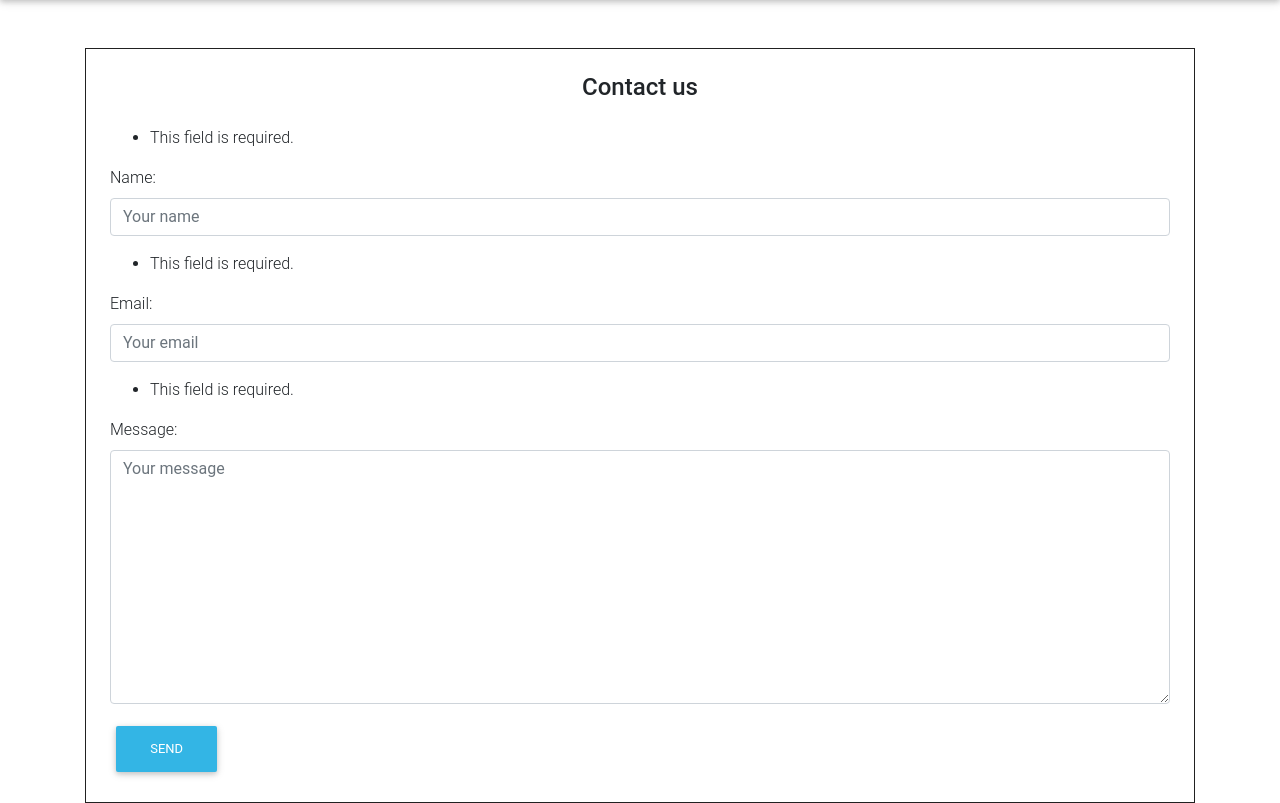
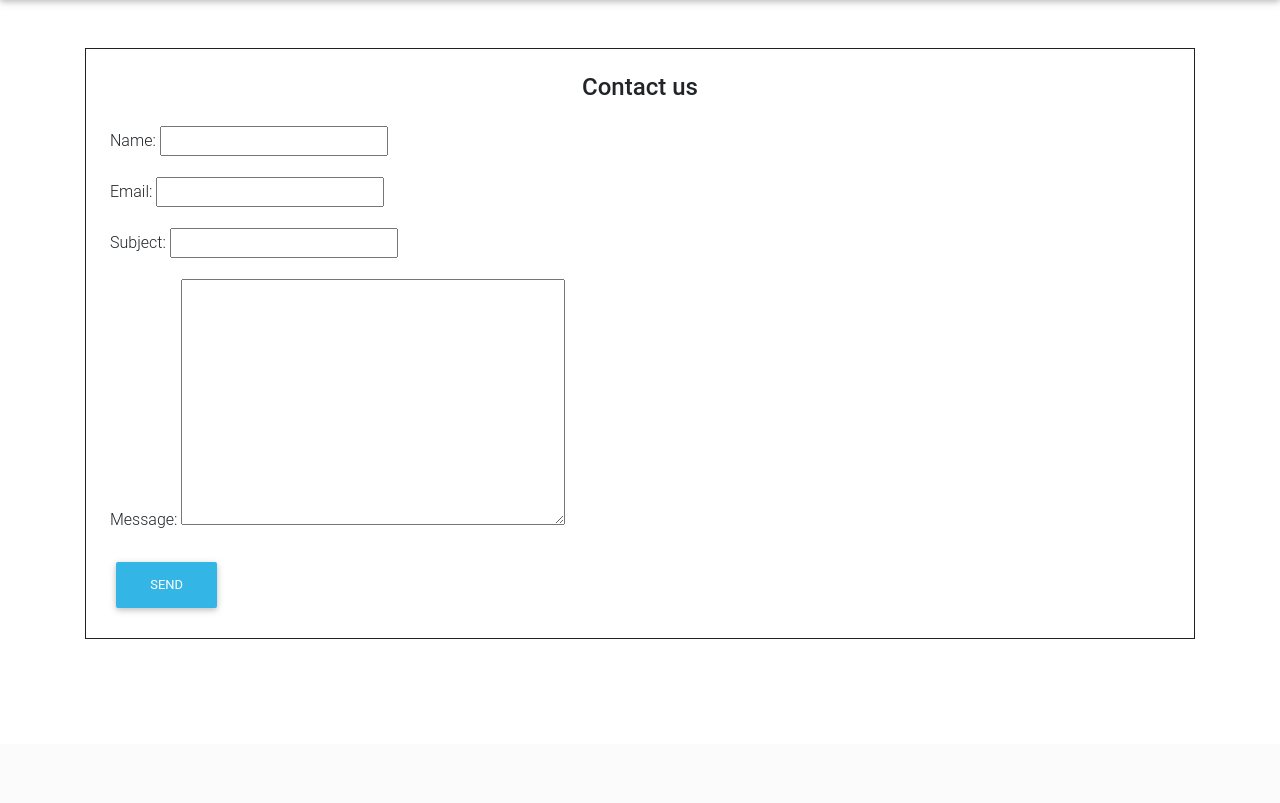
Before and after one commit to rootcanopy/E-Store, a Django app: page /contact/ in a window 1280 px wide. Shown: the part 56-859 px from the top of the page. After the commit the page ends 695 px from the top, so only its background shows below. Run offline with Django 3.2, Linux system fonts and the light colour scheme; some libraries are stand-ins or nearby versions.

Commit message:
contact form done for now, need to migrate so reading about custom user model or just extend the default user object by userprofile in its own app, i think later this may be the best decision to extend the object

```diff
--- a/home/forms.py
+++ b/home/forms.py
@@ -4,27 +4,8 @@ from django import forms
 # CONTACT FORM
 # REQUIRED = TRUE by DEFAULT
 class ContactForm(forms.Form):
-    name = forms.CharField(
-        widget=forms.TextInput(
-            attrs={
-                'class': 'form-control',
-                'placeholder': 'Your name'
-            }
-        )
-    )
-    email = forms.EmailField(
-        widget=forms.EmailInput(
-            attrs={
-                'class': 'form-control',
-                'placeholder': 'Your email'
-            }
-        )
-    )
-    message = forms.CharField(
-        widget=forms.Textarea(
-            attrs={
-                'class': 'form-control',
-                'placeholder': 'Your message'
-            }
-        )
-    )
+    name = forms.CharField(required=True)
+    email = forms.EmailField(required=True)
+    subject = forms.CharField(required=True)
+    message = forms.CharField(widget=forms.Textarea,
+                              required=True)
--- a/home/urls.py
+++ b/home/urls.py
@@ -1,8 +1,10 @@
 from django.urls import path
 from . import views
+
 
 urlpatterns = [
     path('', views.home_page, name='home'),
     path('contact/', views.contact_page, name='contact'),
+    path('success/', views.confirm_success, name='success'),
     path('about/', views.about_page, name='about'),
 ]
--- a/home/views.py
+++ b/home/views.py
@@ -1,7 +1,8 @@
-from django.shortcuts import render
+from django.shortcuts import render, redirect
 from django.contrib import messages
 from .forms import ContactForm
-from django.core.mail import send_mail
+from django.http import HttpResponse, HttpResponseRedirect
+from django.core.mail import send_mail, BadHeaderError
 
 # Create your views here.
 
@@ -14,14 +15,27 @@ def home_page(request):
 # USER QUERY FORM
 def contact_page(request):
     """ view to return contact page """
-    form = ContactForm(request.POST)
-    context = {
-        'form': form
-    }
-    if form.is_valid():
-        print(form.cleaned_data)
-    # if request.method == "POST":
-    return render(request, 'home/contact.html', context)
+    if request.method == 'GET':
+        form = ContactForm()
+    else:
+        form = ContactForm(request.POST)
+        if form.is_valid():
+            name = form.cleaned_data['name']
+            email = form.cleaned_data['email']
+            subject = form.cleaned_data['subject']
+            message = form.cleaned_data['message']
+            print(form.cleaned_data)
+            try:
+                send_mail(subject, message, email, ['admin@gmail.com'])
+            except BadHeaderError:
+                return HttpResponse('Invalid header found.')
+            return redirect('success')
+    return render(request, 'home/contact.html', {'form': form})
+
+
+# REDIRECTS TO A NEW PAGE WILL NEED TO CHANGE THIS
+def confirm_success(request):
+    return HttpResponse('Success! Thank you for your message.')
 
 
 def about_page(request):
--- a/templates/base.html
+++ b/templates/base.html
@@ -34,8 +34,8 @@
         <div class="navbar-nav">
           <a class="nav-item nav-link active" href="#">Home <span class="sr-only">(current)</span></a>
           <a class="nav-item nav-link" href="#">About Us</a>
-          <a class="nav-item nav-link" href="#">Contact</a>
-          <a class="nav-item nav-link" href="#">Login</a>
+          <a class="nav-item nav-link" href="{% url 'contact' %}">Contact</a>
+          <a class="nav-item nav-link" href="{% url 'account_login' %}">Login</a>
           <a class="nav-item nav-link" href="#">Register</a>
         </div>
 
```
Also changed, not shown: README.md.
